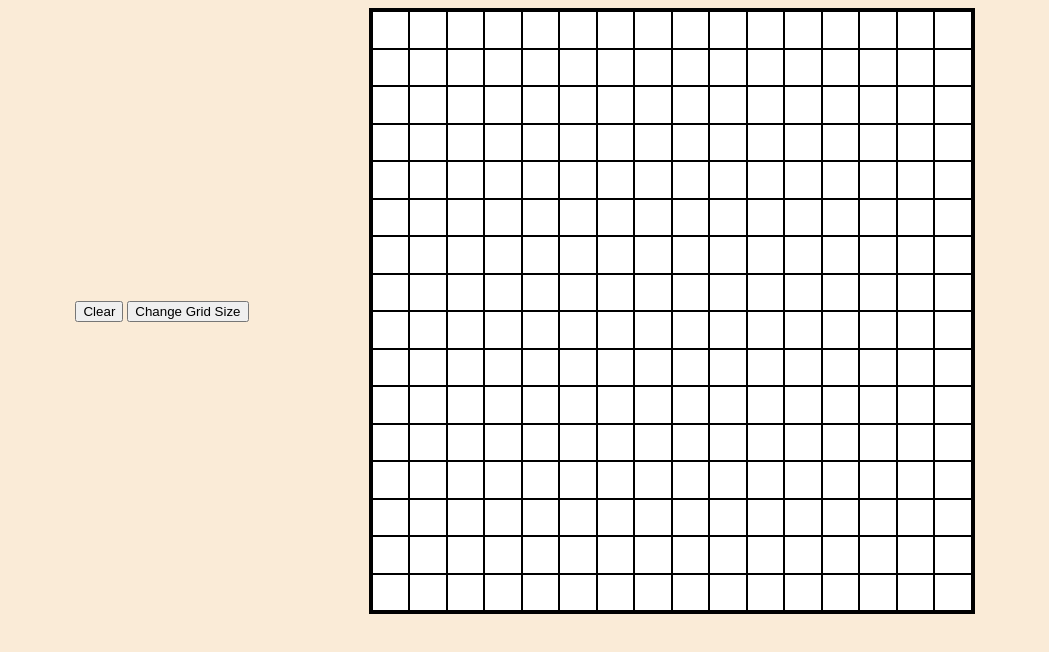
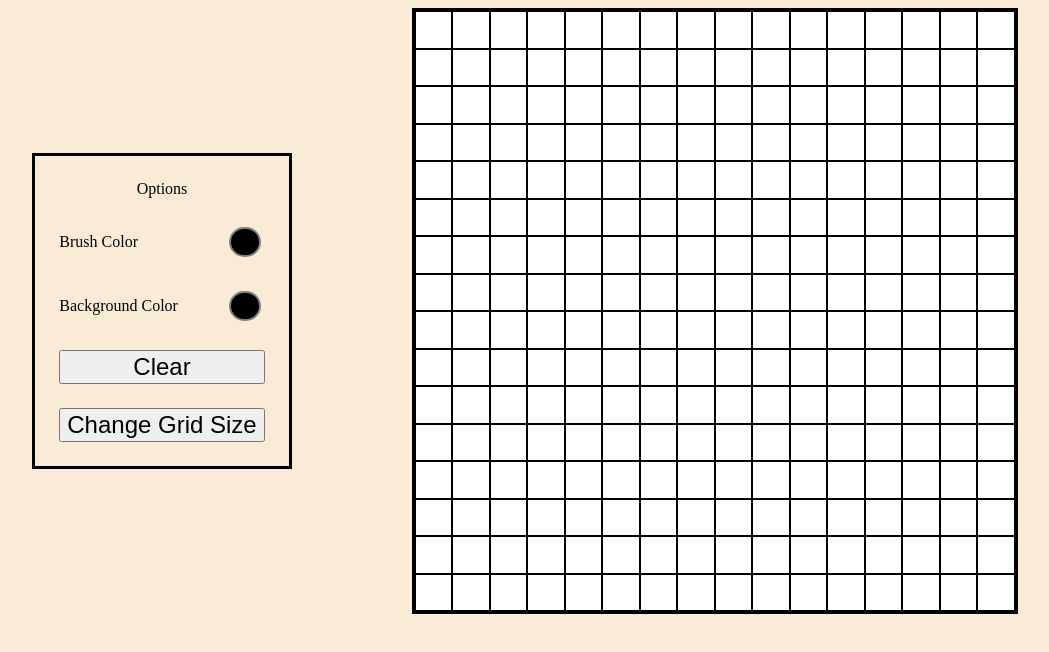
Before and after one commit to sorawaslocked/odin-etch-a-sketch, a plain HTML site: page index.html in a window 1280 px wide. Shown: the whole page, without its empty margins (115-1164 px from the left). Drawn offline with Linux system fonts and the light colour scheme.

Commit message:
Add color pickers for brush and background

```diff
--- a/index.html
+++ b/index.html
@@ -11,7 +11,20 @@
   <div id="content">
 
     <div id="options">
+      <div id="optionsTitle">Options</div>
+
+      <div class="colorBox">
+        <div id="brushColorLabel">Brush Color</div>
+        <input id="brushColor" type="color">
+      </div>
+
+      <div class="colorBox">
+        <div id="backgroundColorLabel">Background Color</div>
+        <input id="backgroundColor" type="color">
+      </div>
+
       <button id="clearBoardBtn">Clear</button>
+
       <button id="changeGridSizeBtn">Change Grid Size</button>
     </div>
 
--- a/style.css
+++ b/style.css
@@ -1,5 +1,53 @@
 body {
   background-color: antiquewhite;
+}
+
+#options {
+  display: flex;
+  flex-direction: column;
+  padding: 24px;
+  border: 3px solid black;
+}
+
+button {
+  margin-bottom: 24px;
+  font-size: 24px;
+}
+
+#changeGridSizeBtn {
+  margin: 0;
+}
+
+#optionsTitle {
+  margin-bottom: 24px;
+  text-align: center;
+}
+
+.colorBox {
+  display: flex;
+  align-items: center;
+  justify-content: space-between;
+  gap: 16px;
+  margin-bottom: 24px;
+}
+
+#brushColor, #backgroundColor {
+  width: 40px;
+  height: 40px;
+  -webkit-appearance: none;
+  -moz-appearance: none;
+  appearance: none;
+  background: transparent;
+  border: none;
+}
+
+#brushColor::-webkit-color-swatch, #backgroundColor::-webkit-color-swatch {
+  border-radius: 40px;
+  border: 2px solid gray;
+}
+
+#clearBoardBtn {
+  margin-bottom: 24px;
 }
 
 #content {
```
